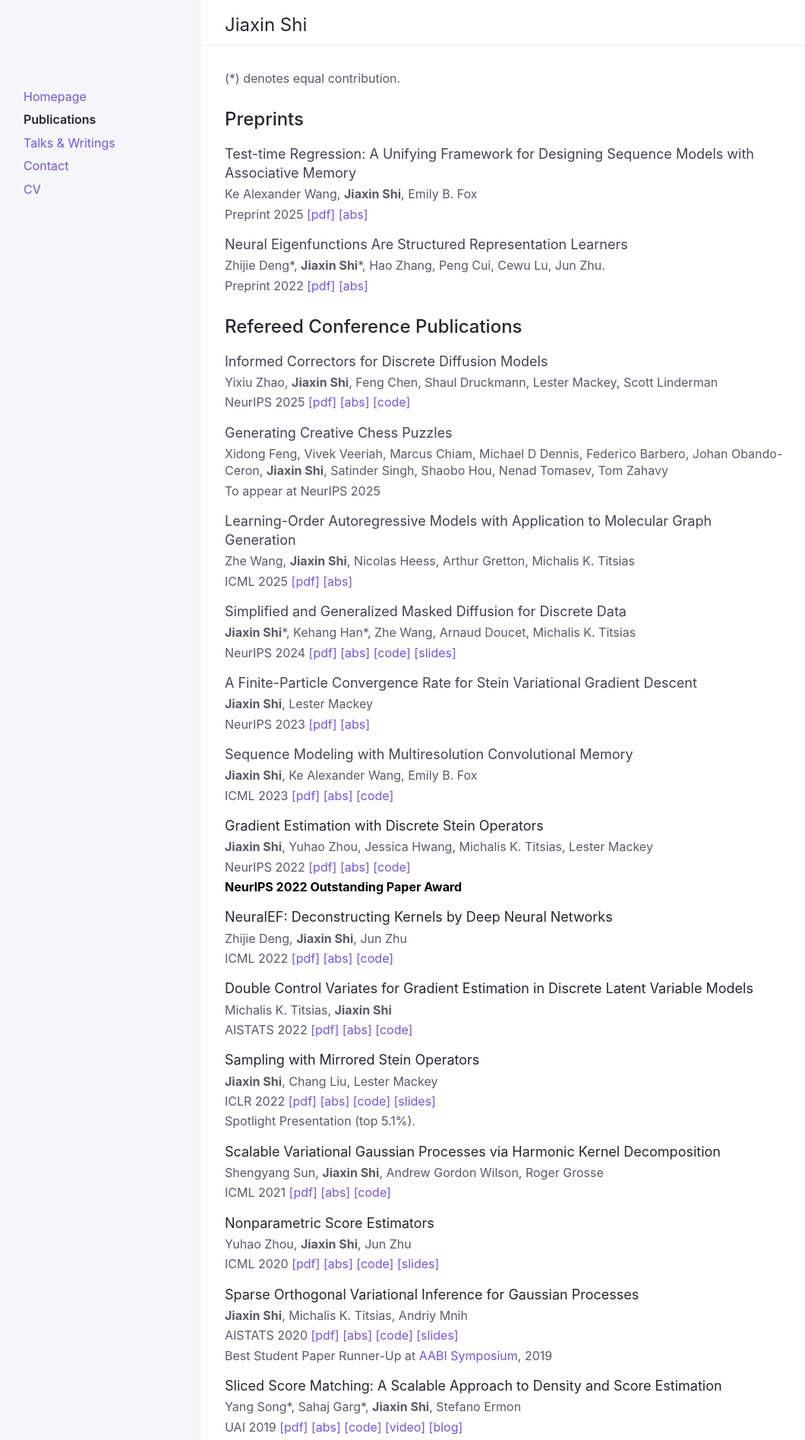
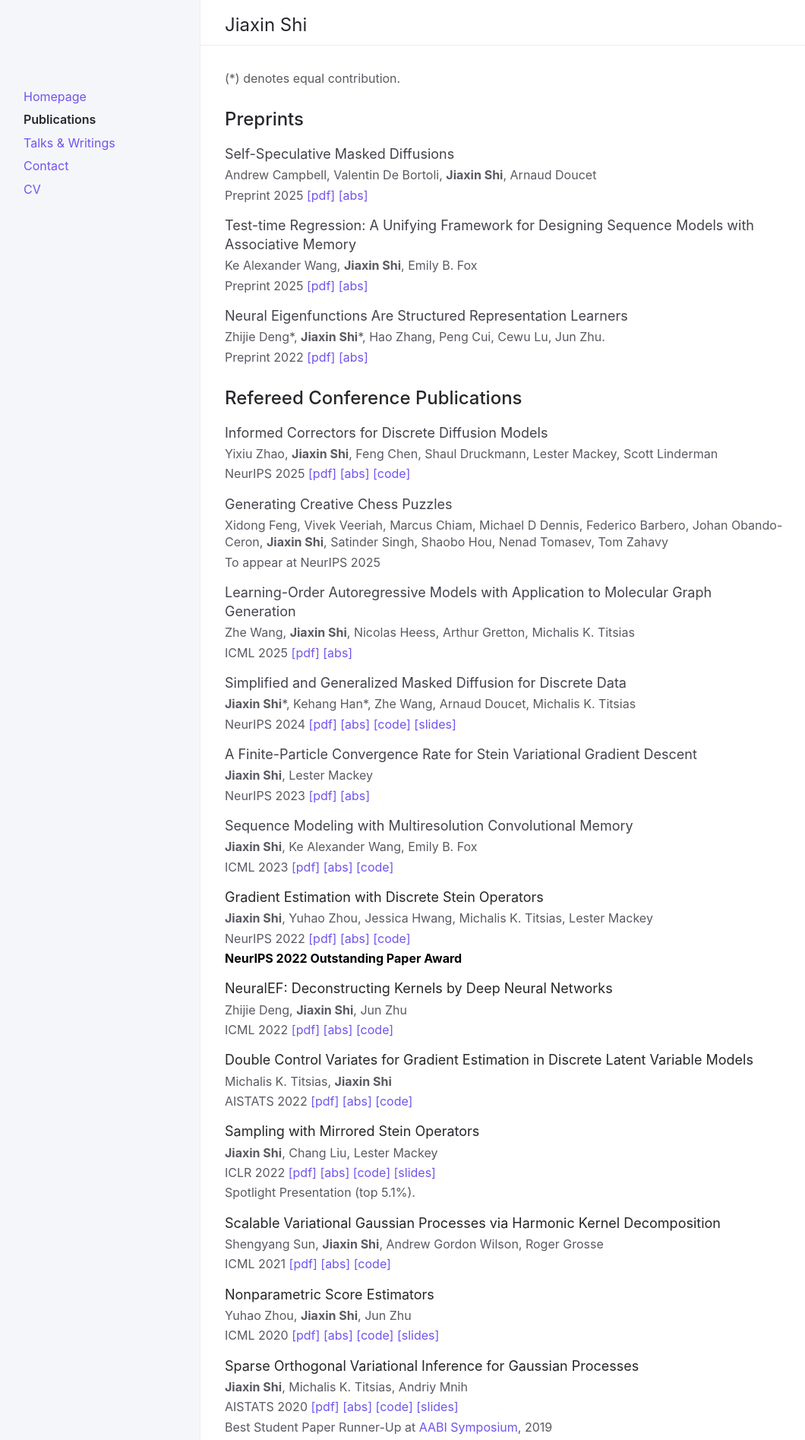
Before and after one commit to thjashin/thjashin.github.io, a Jekyll site: the page built from publications.md, in a window 1280 px wide. Shown: the top 1895 px of the page at 76% size, without its empty margins (92-1152 px from the left). Built offline with Jekyll 4.4.1, drawn with Linux system fonts in a browser that asks for light colours.

Commit message:
Update publications.md

```diff
--- a/publications.md
+++ b/publications.md
@@ -8,6 +8,14 @@ nav_order: 2
 
 
 ## Preprints
+
+Self-Speculative Masked Diffusions
+{: .fs-5 .mb-1 .text-grey-dk-200}
+Andrew Campbell, Valentin De Bortoli, **Jiaxin Shi**, Arnaud Doucet
+{: .mb-1}
+Preprint 2025
+[[pdf]](https://arxiv.org/pdf/2510.03929.pdf)
+[[abs]](https://arxiv.org/abs/2510.03929)
 
 Test-time Regression: A Unifying Framework for Designing Sequence Models with Associative Memory
 {: .fs-5 .mb-1 .text-grey-dk-200}
```
